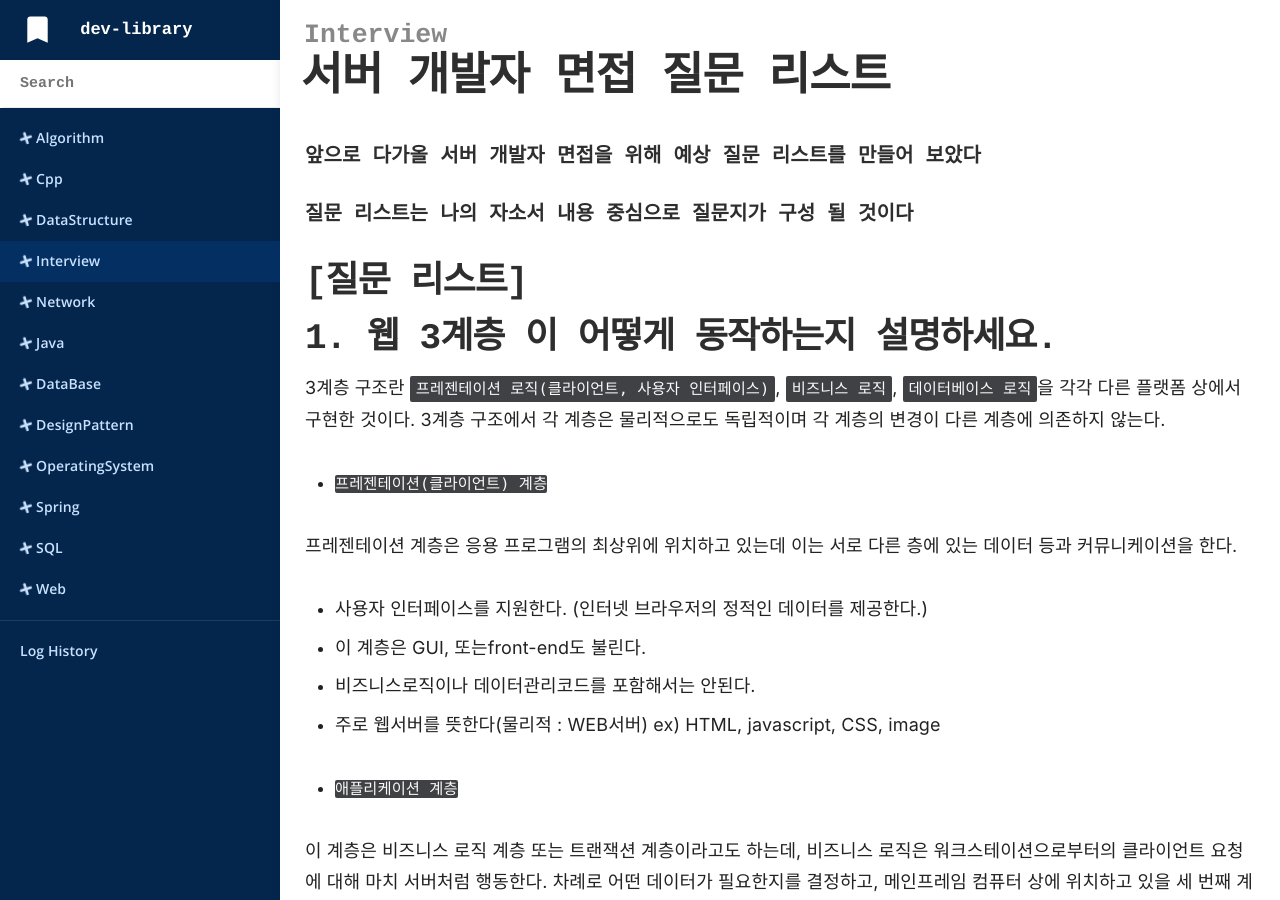
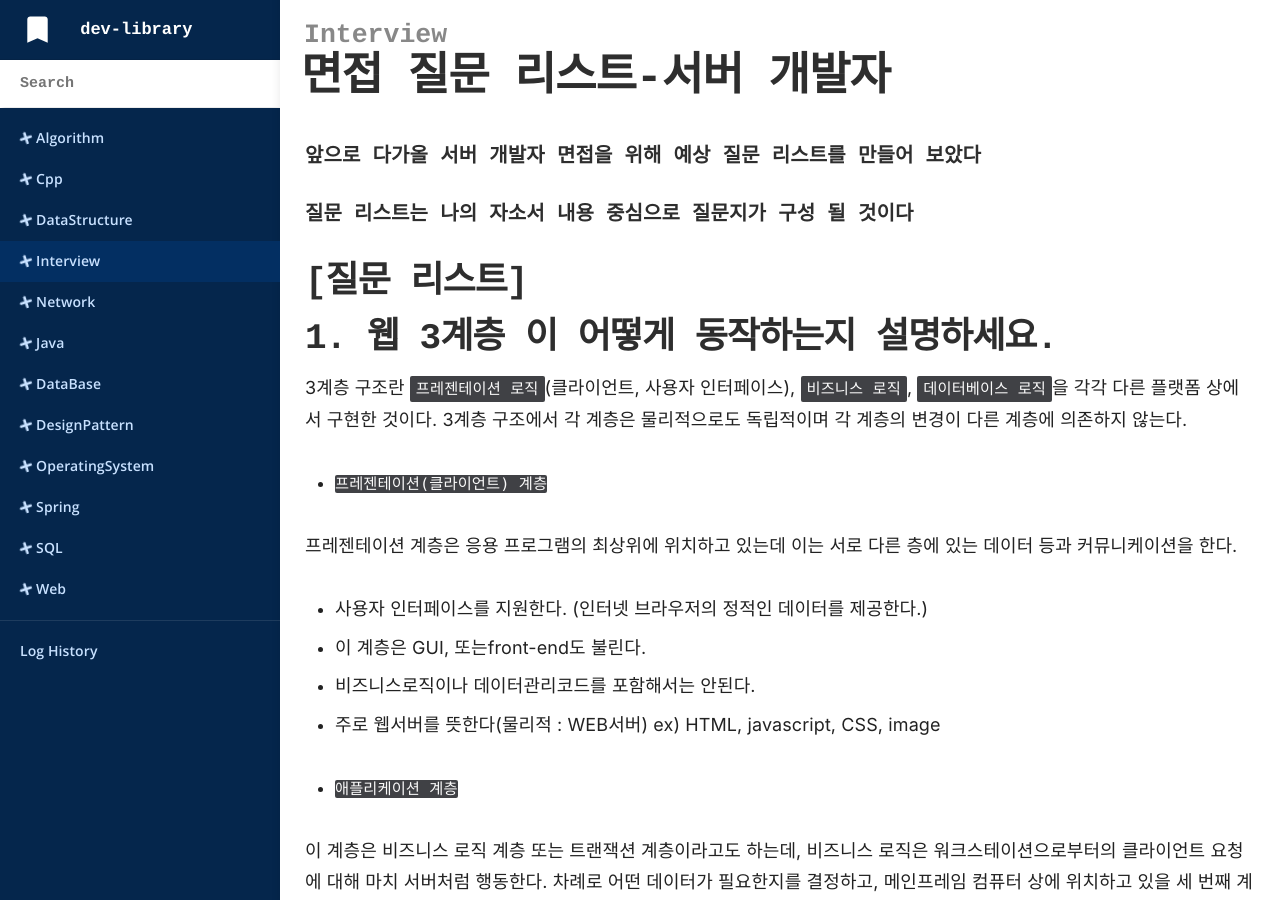
Before and after one commit to doorisopen/record, a Jekyll site: the page built from _docs/Interview/server_dev_interview_list.md, in a window 1280 px wide and 900 px high. Built offline with Jekyll 4.4.1, drawn with Linux system fonts in a browser that asks for light colours; nearby versions of some CDN libraries; some web fonts are replaced; comment, search, counter and statistics services are not loaded; some of the changed text lies outside the part shown.

```diff
--- a/_docs/Interview/server_dev_interview_list.md
+++ b/_docs/Interview/server_dev_interview_list.md
@@ -1,5 +1,5 @@
 ---
-title:  "서버 개발자 면접 질문 리스트"
+title:  "면접 질문 리스트-서버 개발자"
 category: Interview
 date:   2020-01-30 15:30:30
 comments: true
@@ -15,7 +15,7 @@ order: 1
 ## [질문 리스트]
 ## 1. __웹 3계층__ 이 어떻게 동작하는지 설명하세요.
 
-3계층 구조란 `프레젠테이션 로직(클라이언트, 사용자 인터페이스)`, `비즈니스 로직`, `데이터베이스 로직`을 각각 다른 플랫폼 상에서 구현한 것이다. 3계층 구조에서 각 계층은 물리적으로도 독립적이며 각 계층의 변경이 다른 계층에 의존하지 않는다.
+3계층 구조란 `프레젠테이션 로직`(클라이언트, 사용자 인터페이스), `비즈니스 로직`, `데이터베이스 로직`을 각각 다른 플랫폼 상에서 구현한 것이다. 3계층 구조에서 각 계층은 물리적으로도 독립적이며 각 계층의 변경이 다른 계층에 의존하지 않는다.
 
 * __`프레젠테이션(클라이언트) 계층`__
 
@@ -561,8 +561,8 @@ __Eden 영역__ 에 최초로 객체가 만들어지고, Survivor 영역을 통
 * `설정자(setter) 기반`으로 한 의존성 주입은 메서드의 인수를 통해 의존성을 주입하고 xml에 <property> 요소를 name 속성에 주입할 컴포넌트의 이름을 설정한다.
 
 #### Annotation 기반 DI
- xml 파일에 `<context:annotation-config />` 설정을 통해서 xml에 등록된 빈들을 애노테이션 기능을 적용하기 위해 선언해주고 @Autowired를 사용하여 빈들 간의 의존 관계를 형성 시켜준다.
-`<context:component-scan base-package=“패키지명”/>`를 xml 파일에 선언하여 특정 패키지 안에 클래스를 검색해서 빈을 자동으로 찾아서 DI컨테이너에 등록한다. 그리고 @Autowired를 사용하여 빈들 간의 의존관계를 형성 시켜준다.
+ xml 파일에 __<context:annotation-config />__ 설정을 통해서 xml에 등록된 빈들을 애노테이션 기능을 적용하기 위해 선언해주고 @Autowired를 사용하여 빈들 간의 의존 관계를 형성 시켜준다.
+__<context:component-scan base-package=“패키지명”/>__ 를 xml 파일에 선언하여 특정 패키지 안에 클래스를 검색해서 빈을 자동으로 찾아서 DI컨테이너에 등록한다. 그리고 @Autowired를 사용하여 빈들 간의 의존관계를 형성 시켜준다.
 
 #### Java 기반 DI
 __xml 문법 대신 자바 코드로 빈을 설정한다.__ 자바 클래스 파일에 `@Configuration`을 입력하여 빈 설정을 위한 클래스를 선언해주고 사용할 빈 객체의 메소드에 `@Bean`을 사용하여 등록한다.
```
Also changed, not shown: _docs/Interview/dev_interview_list.md (+1 -1 lines), _docs/Interview/jpa.md (+1 -1 lines).
